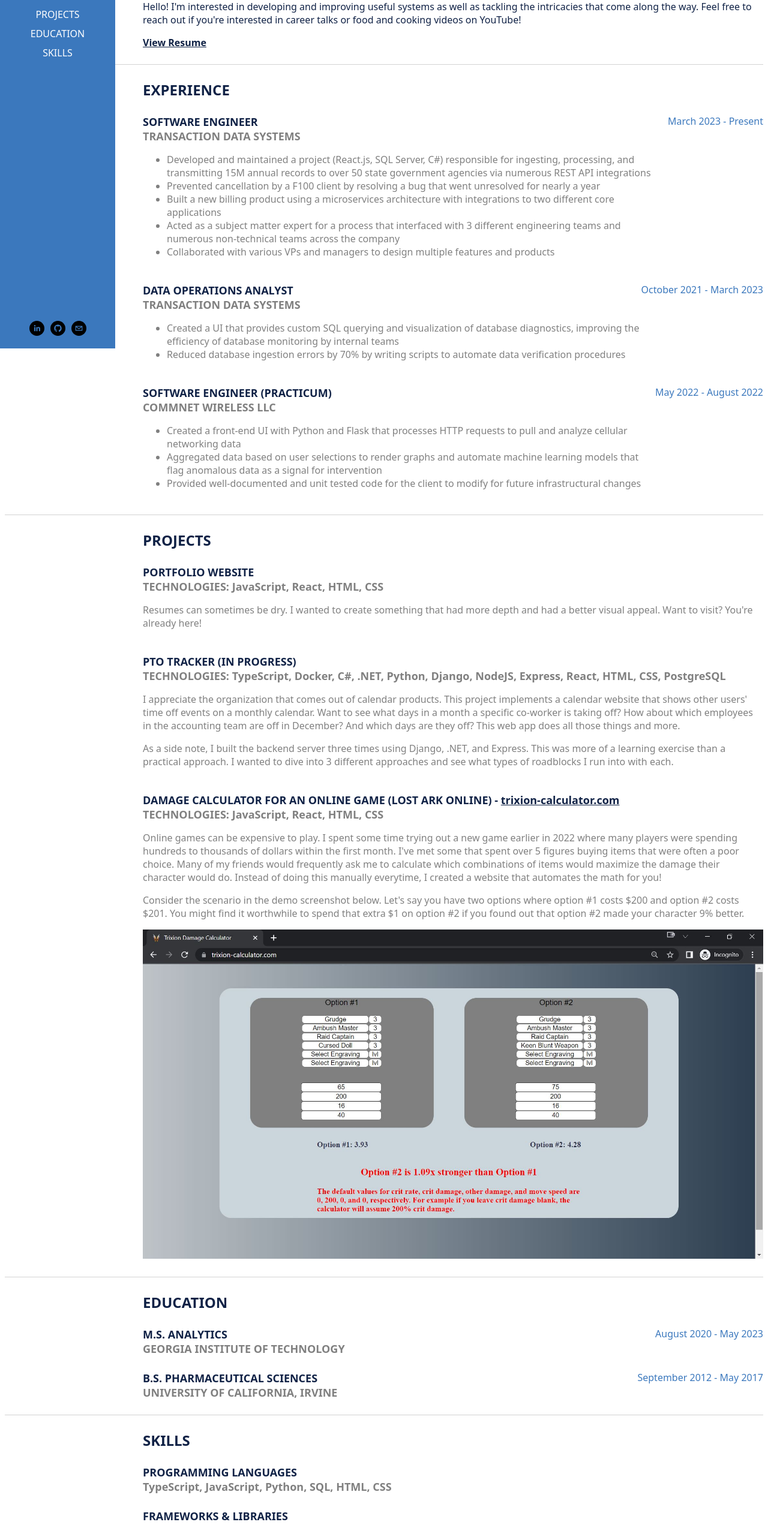
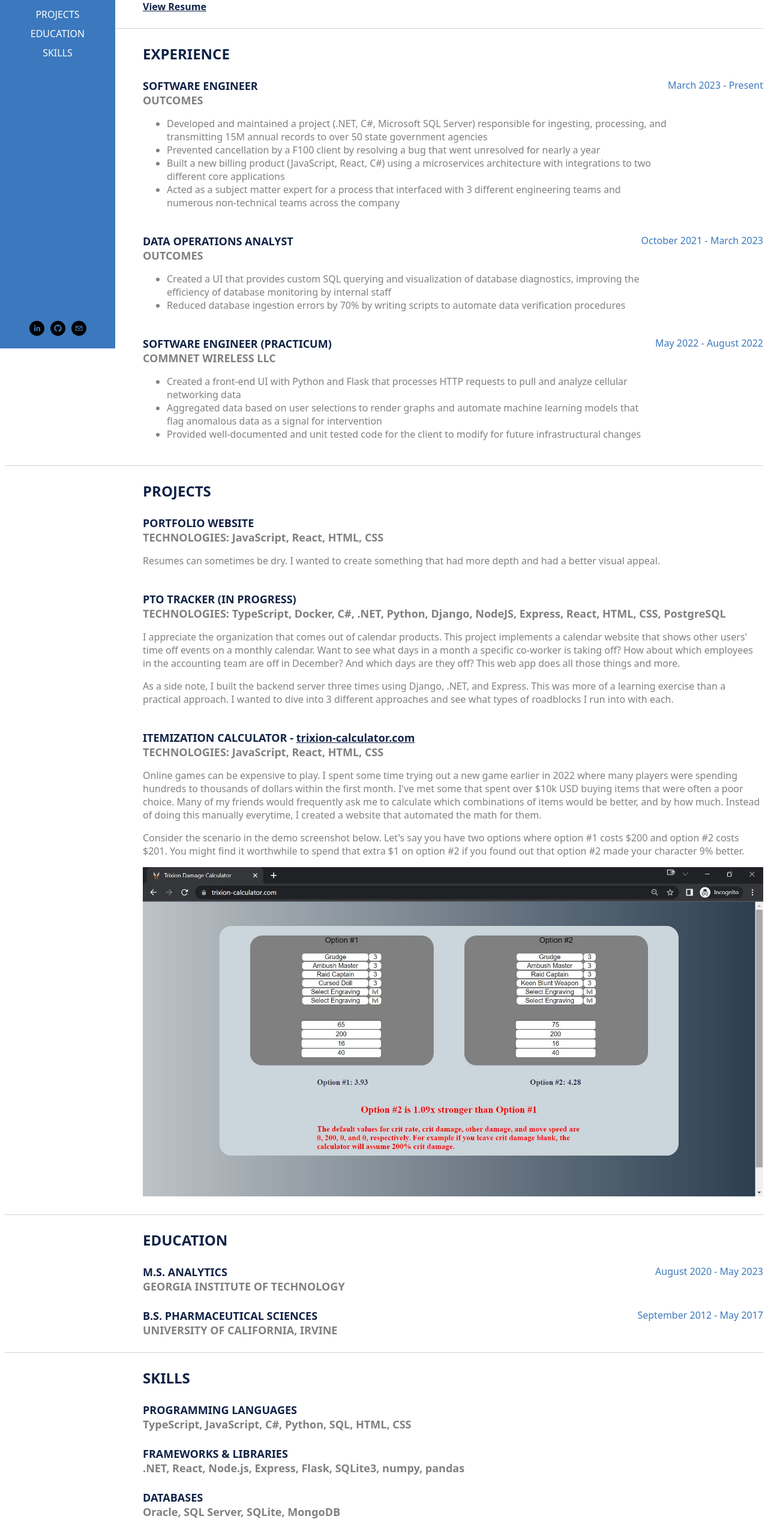
Before and after one commit to simontbui/portfolio, a React (Create React App) app: page / in a window 1280 px wide. Shown: the part 235-2778 px from the top of the page at 60% size. Built offline with nearby package versions, Linux system fonts and the light colour scheme.

Commit message:
updated everything

```diff
--- a/src/components/Experience.tsx
+++ b/src/components/Experience.tsx
@@ -11,26 +11,23 @@ function Experience() {
                         <div className="job">
                             <div className="job-title">
                                 <h3>SOFTWARE ENGINEER</h3>
-                                <h3 className="companies">TRANSACTION DATA SYSTEMS</h3>
+                                <h3 className="companies">OUTCOMES</h3>
                             </div>
 
                             <div className="job-description">
                                 <ul>
                                     <li>
-                                        Developed and maintained a project (React.js, SQL Server, C#) responsible for ingesting, processing, and transmitting 15M annual records to over 50 state government agencies via numerous REST API integrations
+                                        Developed and maintained a project (.NET, C#, Microsoft SQL Server) responsible for ingesting, processing, and transmitting 15M annual records to over 50 state government agencies
                                     </li>
                                     <li>
                                         Prevented cancellation by a F100 client by resolving a bug that went unresolved for nearly a year
                                     </li>
                                     <li>
-                                        Built a new billing product using a microservices architecture with integrations to two different core applications
+                                        Built a new billing product (JavaScript, React, C#) using a microservices architecture with integrations to two different core applications
                                     </li>
                                     <li>
                                         Acted as a subject matter expert for a process that interfaced with 3 different engineering teams and numerous
                                         non-technical teams across the company
-                                    </li>
-                                    <li>
-                                        Collaborated with various VPs and managers to design multiple features and products
                                     </li>
                                 </ul>
                             </div>
@@ -44,13 +41,13 @@ function Experience() {
                         <div className="job">
                             <div className="job-title">
                                 <h3>DATA OPERATIONS ANALYST</h3>
-                                <h3 className="companies">TRANSACTION DATA SYSTEMS</h3>
+                                <h3 className="companies">OUTCOMES</h3>
                             </div>
 
                             <div className="job-description">
                                 <ul>
                                     <li>
-                                        Created a UI that provides custom SQL querying and visualization of database diagnostics, improving the efficiency of database monitoring by internal teams
+                                        Created a UI that provides custom SQL querying and visualization of database diagnostics, improving the efficiency of database monitoring by internal staff
                                     </li>
                                     <li>
                                         Reduced database ingestion errors by 70% by writing scripts to automate data verification procedures
--- a/src/components/Intro.tsx
+++ b/src/components/Intro.tsx
@@ -13,9 +13,10 @@ function Intro() {
                         <SocialIcon url="https://github.com/simontbui" target="_blank" style={socialSize}/>
                         <SocialIcon url="mailto:stbui.ca@gmail.com" network="email" target="_blank" style={socialSize}/>
                     </div>
-                    <p>Hello! I'm interested in developing and improving useful systems as well as tackling the intricacies that come along the way. Feel free to reach out if you're interested in career talks or food and cooking videos on YouTube!</p>
-
-                    <a className="resume" href="/SimonBuiResume.pdf" target="_blank">View Resume</a>
+                    {/* <p>Hello! I'm interested in developing and improving useful systems as well as tackling the intricacies that come along the way. Feel free to reach out if you're interested in career talks or food and cooking videos on YouTube!</p> */}
+                    <p>
+                        <a className="resume" href="/SimonBuiResume.pdf" target="_blank">View Resume</a>
+                    </p>
                 </div>
             </section>
         </>
--- a/src/components/Projects.tsx
+++ b/src/components/Projects.tsx
@@ -12,7 +12,7 @@ function Projects() {
                             <h3>PORTFOLIO WEBSITE</h3>
                             <h3 className="tech-used">TECHNOLOGIES: JavaScript, React, HTML, CSS</h3>
                             <p className="project-description">
-                                Resumes can sometimes be dry. I wanted to create something that had more depth and had a better visual appeal. Want to visit? You're already here!
+                                Resumes can sometimes be dry. I wanted to create something that had more depth and had a better visual appeal.
                             </p>
                         </div>
                     </div>
@@ -33,7 +33,7 @@ function Projects() {
                     <div className="card">
                         <div className="project-item">
                             <h3>
-                                DAMAGE CALCULATOR FOR AN ONLINE GAME (LOST ARK ONLINE) -&nbsp;
+                                ITEMIZATION CALCULATOR -&nbsp;
                                 <a
                                     style={{color:"rgb(16, 34, 70)"}}
                                     href="https://www.trixion-calculator.com/"
@@ -45,7 +45,7 @@ function Projects() {
                             </h3>
                             <h3 className="tech-used">TECHNOLOGIES: JavaScript, React, HTML, CSS</h3>
                             <p className="project-description">
-                                Online games can be expensive to play. I spent some time trying out a new game earlier in 2022 where many players were spending hundreds to thousands of dollars within the first month. I've met some that spent over 5 figures buying items that were often a poor choice. Many of my friends would frequently ask me to calculate which combinations of items would maximize the damage their character would do. Instead of doing this manually everytime, I created a website that automates the math for you!
+                                Online games can be expensive to play. I spent some time trying out a new game earlier in 2022 where many players were spending hundreds to thousands of dollars within the first month. I've met some that spent over $10k USD buying items that were often a poor choice. Many of my friends would frequently ask me to calculate which combinations of items would be better, and by how much. Instead of doing this manually everytime, I created a website that automated the math for them.
                             </p>
                             <p className="project-description">
                                 Consider the scenario in the demo screenshot below. Let's say you have two options where option #1 costs $200 and option #2 costs $201. You might find it worthwhile to spend that extra $1 on option #2 if you found out that option #2 made your character 9% better.
--- a/src/components/Skills.tsx
+++ b/src/components/Skills.tsx
@@ -10,14 +10,14 @@ function Skills() {
                     <div className="card">
                         <div className="skill">
                             <h3>PROGRAMMING LANGUAGES</h3>
-                            <h3 className="skill-names">TypeScript, JavaScript, Python, SQL, HTML, CSS</h3>
+                            <h3 className="skill-names">TypeScript, JavaScript, C#, Python, SQL, HTML, CSS</h3>
                         </div>
                     </div>
 
                     <div className="card">
                         <div className="skill">
                             <h3>FRAMEWORKS & LIBRARIES</h3>
-                            <h3 className="skill-names">React, Node.js, Express, Flask, SQLite3, numpy, pandas</h3>
+                            <h3 className="skill-names">.NET, React, Node.js, Express, Flask, SQLite3, numpy, pandas</h3>
                         </div>
                     </div>
 
@@ -31,7 +31,7 @@ function Skills() {
                     <div className="card">
                         <div className="skill">
                             <h3>TOOLS</h3>
-                            <h3 className="skill-names">Postman, Git, Visual Studio Code, NPM, Chrome Developer Tools</h3>
+                            <h3 className="skill-names">Postman, Git, Visual Studio, NPM, Chrome Developer Tools</h3>
                         </div>
                     </div>
                 </div>
```
Also changed, not shown: 1 other file (tests, documents, lock files or other folders).
